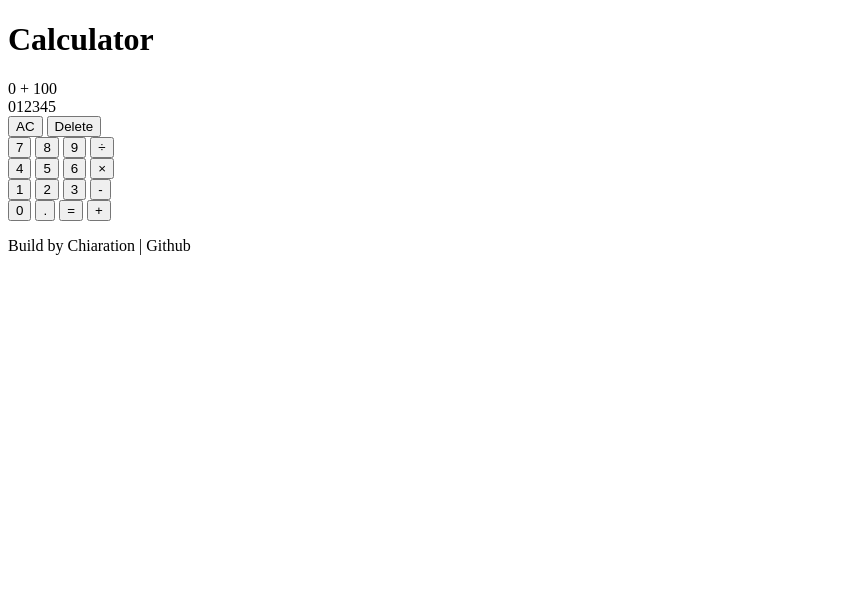
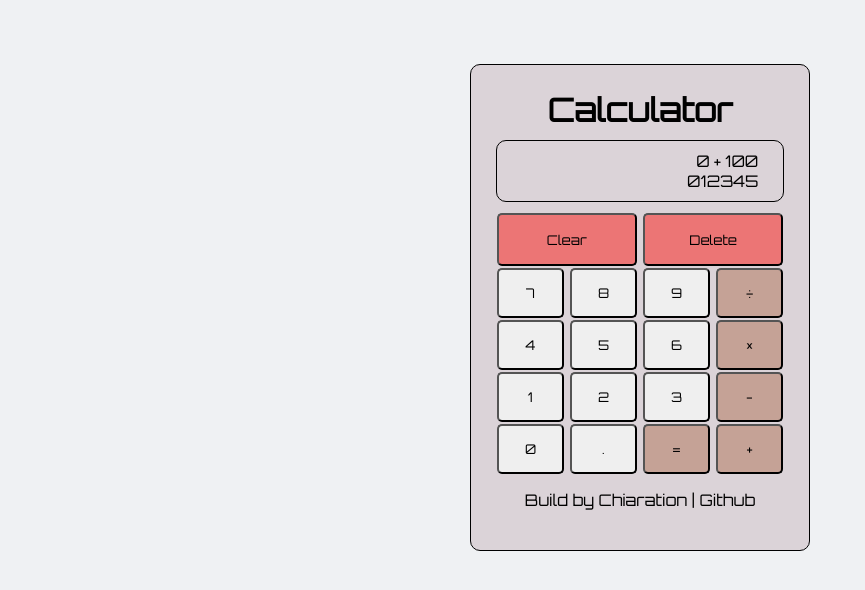
Before and after one commit to Chiaration/web-calculator, a plain HTML site: page index.html in a window 1280 px wide. Shown: the whole page, without its empty margins (0-865 px from the left). Drawn offline with Linux system fonts and the light colour scheme.

Commit message:
Styled the calculator Fixed buttons and added some classes

```diff
--- a/index.html
+++ b/index.html
@@ -16,33 +16,33 @@
             <div class="calculator-display-main">012345</div>
         </div>
         <div class="calculator-numbers">
-            <div class="row-1">
-                <button>AC</button>
+            <div class="calculator-top">
+                <button>Clear</button>
                 <button>Delete</button>
             </div>
-            <div class="row-2">
+            <div class="calculator-bottom">
                 <button>7</button>
                 <button>8</button>
                 <button>9</button>
-                <button>÷</button>
+                <button class="operator">÷</button>
             </div>
-            <div class="row-3">
+            <div class="calculator-bottom">
                 <button>4</button>
                 <button>5</button>
                 <button>6</button>
-                <button>×</button>
+                <button class="operator">×</button>
             </div>
-            <div class="row-4">
+            <div class="calculator-bottom">
                 <button>1</button>
                 <button>2</button>
                 <button>3</button>
-                <button>-</button>
+                <button class="operator">-</button>
             </div>
-            <div class="row-5">
+            <div class="calculator-bottom">
                 <button>0</button>
                 <button>.</button>
-                <button>=</button>
-                <button>+</button>
+                <button class="operator">=</button>
+                <button class="operator">+</button>
             </div>
         </div>
         <p>Build by Chiaration | Github</p>
--- a/style.css
+++ b/style.css
@@ -0,0 +1,73 @@
+@import url('https://fonts.googleapis.com/css2?family=Orbitron&display=swap');
+
+body {
+    display: flex;
+    justify-content: center;
+    align-items:flex-start;
+    background-color: #EFF1F3;
+    margin: 5%;
+    height: 100vw;
+    color: black;
+    font-family: 'Orbitron', sans-serif;
+}
+
+.calculator-body h1 {
+    margin: 0px;
+    text-align: center;
+}
+
+.calculator-body p {
+    margin: 15px;
+    text-align: center;
+}
+
+button {
+    font-family: 'Orbitron', sans-serif;
+    border-radius: 5px;
+    margin: 1px;
+}
+
+.calculator-body {
+    display: flex;
+    justify-content: center;
+    justify-items: center;
+    flex-direction: column;
+    padding: 25px;
+    border: 1px solid #000000;
+    background-color: #DBD3D8;;
+    border-radius: 10px;
+}
+
+.calculator-screen {
+    border: 1px solid black;
+    text-align: right;
+    padding: 10px 25px;
+    margin: 10px 0px;
+    border-radius: 10px;
+}
+
+.calculator-numbers {
+    display: flex;
+    justify-content: center;
+    align-items: center;
+    flex-direction: column;
+    flex-grow: 2;
+}
+
+.calculator-top button {
+    padding: 5px;
+    width: 10.5em;
+    height: 4em;
+    background-color: #ec7575;
+}
+
+.calculator-bottom button {
+    padding: 5px;
+    width: 5em;
+    height: 4em;
+    height: 50px;
+}
+
+.operator {
+    background-color: #C5A296;
+}
```
